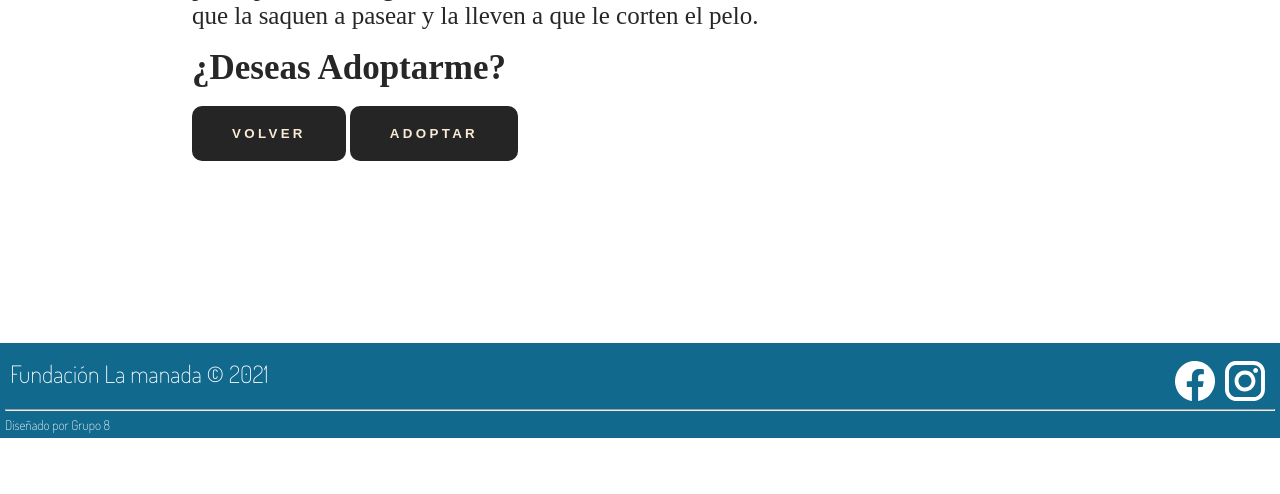
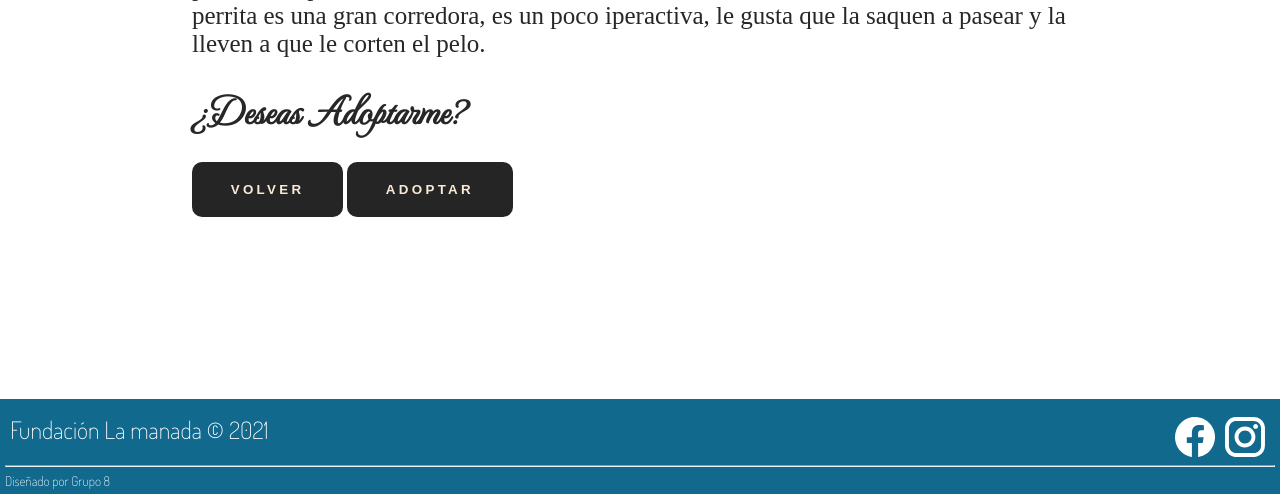
Before and after one commit to Javithor360/manada, a PHP site: page /pets/dog/Liliana.html in a window 1280 px wide. Shown: the part 700-1194 px from the top of the page. Before the commit the page ends 1138 px from the top, so only its background shows below. Run offline with PHP 8.4, Linux system fonts and the light colour scheme; some web fonts are replaced.

Commit message:
Aplicado diseño dinámico ajustado a pantallas de 1366px en la página pets.html y cambios mínimos en el estilo de las páginas de cada mascota

```diff
--- a/css/mascotas.css
+++ b/css/mascotas.css
@@ -1,4 +1,11 @@
-*{
+@font-face{
+	font-family: MonteCarlo;
+	src: url(../src/fonts/MonteCarlo-Regular.ttf);
+	font-weight: bolder;
+	font-size: normal;
+}
+
+* {
     margin: 0;
     padding: 0;
 }
@@ -27,7 +34,7 @@ body{
     padding: 15%;
 }
 
-p{
+p {
     color: #272727;
     font-size: 25px;
     text-align: left;
@@ -35,8 +42,9 @@ p{
 
 h3{
     color: #272727;
-    font-size: 35px;
+    font-size: 40px;
     text-align: left;
+    font-family: 'MonteCarlo';
 }
 #pet_pic{
     margin-left: 20px;
@@ -71,3 +79,13 @@ a .boton{
     color: antiquewhite;
     text-decoration: none;
 }
+
+@media (max-width: 1366px) {
+    .boton {
+        padding: 1.5em 2.9em;
+    }
+
+    #pet_pic {
+        margin-left: -20px;
+    }
+}
--- a/pets.html
+++ b/pets.html
@@ -39,6 +39,7 @@
             <h2 id="articles">¡Conoce a tu nuevo amigo!</h2>
             <div class="container">
                 <main class="grid">
+
                     <aside>
                         <span><h3>Filtros de búsqueda<img src="./src/icons/filter.svg"></h3></span>
                         <span><a href="#"><h5>Género<img src="./src/icons/arrow_down.svg"></h5></a></span>
@@ -46,6 +47,7 @@
                         <span><a href="#"><h5>Edad<img src="./src/icons/arrow_down.svg"></h5></a></span>
                         <span><a href="#"><h5>Color<img src="./src/icons/arrow_down.svg"></h5></a></span>
                     </aside>
+
                     <a href="./pets/dog/Kiara.html"><article>
                         <img src="./src/pets/dog/_Kiara.jpg">
                         <div class="blogText">
--- a/pets/dog/Liliana.html
+++ b/pets/dog/Liliana.html
@@ -48,8 +48,8 @@
                 le corten el pelo.
             </p><br>
             <h3>¿Deseas Adoptarme?</h3><br>
-            <a href="Catalogo de mascotas.html"><button class="boton">Volver</button></a>
-            <a href="formulario_adopcion.html"><button class="boton">Adoptar</button></a>
+            <a href="../../pets.html"><button class="boton">Volver</button></a>
+            <a href="../../adopt_form.html"><button class="boton">Adoptar</button></a>
         </div><br><br><br>
         <footer>
             <div class="container_footer">
```
Also changed, not shown: css/catalogo.css (+23 -0 lines), src/fonts/MonteCarlo-Regular.ttf (added).
